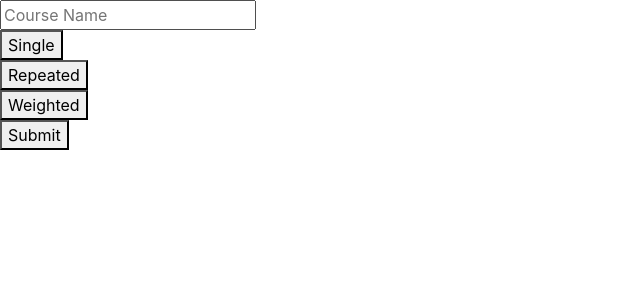
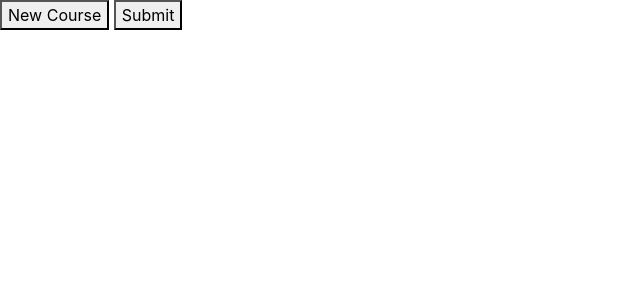
Before and after one commit to gjchow/grade-sheet, a Flask app: page / in a window 1280 px wide. Shown: the top 300 px of the page, without its empty margins (0-640 px from the left). Run offline with Flask 2, Linux system fonts and the light colour scheme; some libraries are stand-ins or nearby versions.

Commit message:
Can add new course

```diff
--- a/app.py
+++ b/app.py
@@ -1,4 +1,7 @@
 from flask import Flask, render_template, request
+
+from spreadsheet import spreadsheet
+
 app = Flask(__name__)
 
 
@@ -7,11 +10,21 @@ def home():
     info = ''
     if request.method == 'POST':
         req = request.form
-        print(req)
+        values = []
+        num = 'e'
+        add = []
         for item in req:
-            print(item)
+            if item[-1] == num:
+                add.append(req[item])
+            else:
+                values.append(add)
+                add = [req[item]]
+                num = item[-1]
+        values.append(add)
+        spreadsheet(values)
+
     return render_template('index.html', info=info)
 
 
 if __name__ == '__main__':
-    app.run(debug=True)
+    app.run(debug=True, port=8000)
--- a/main.py
+++ b/spreadsheet.py
@@ -10,11 +10,8 @@ from google.oauth2.credentials import Credentials
 # If modifying these scopes, delete the file token.json.
 SCOPES = ['https://www.googleapis.com/auth/spreadsheets']
 
-# The ID and range of a sample spreadsheet.
-SAMPLE_SPREADSHEET_ID = '1BxiMVs0XRA5nFMdKvBdBZjgmUUqptlbs74OgvE2upms'
-SAMPLE_RANGE_NAME = 'Class Data!A2:E'
 
-def main():
+def spreadsheet(data, courses):
     """Shows basic usage of the Sheets API.
     Prints values from a sample spreadsheet.
     """
@@ -42,27 +39,29 @@ def main():
 
     spreadsheet_id = ''
     entries = 0
-    courses = 0
     repeat_entries = 0
     repeat_courses = 0
     start_col = num_to_col((courses*4)+1)
     repeat_col = num_to_col((repeat_courses*2)+1)
     values = []
     repeated_values = []
-    name = 'Test101'
+    name = data.pop(0)[0]
     values.extend(title(name))
-    values.extend(weighted_repeated('Test', 3, [25, 20], entries, courses*4))
-    entries += 3
-    values.append(single_entry('Homework', 40))
-    entries += 1
-    entry = repeated_entry('Quiz', 15, 4, 3, repeat_entries, repeat_courses*2)
-    entries += 1
-    repeat_entries += 4
-    values.extend(weighted_repeated('TermTest', 2, [25, 20], entries, courses * 4))
-    entries += 2
-    values.append(entry[0])
-    for entry_name in entry[1]:
-        repeated_values.append([entry_name])
+    for entry in data:
+        if len(entry) == 2:
+            values.append(single_entry(entry[0], int(entry[1])))
+            entries += 1
+        elif len(entry) == 3:
+            weights = entry[1].split()
+            values.extend(weighted_repeated(entry[0], int(entry[2]), weights, entries, courses * 4))
+            entries += int(entry[2])
+        elif len(entry) == 4:
+            enter = repeated_entry(entry[0], int(entry[1]), int(entry[2]), int(entry[3]), repeat_entries, repeat_courses * 2)
+            entries += 1
+            repeat_entries += int(entry[2])
+            values.append(enter[0])
+            for entry_name in enter[1]:
+                repeated_values.append([entry_name])
 
 
     if len(values) > 3:
@@ -175,7 +174,3 @@ def num_to_col(num: int):
         return chr(num + 64)
     else:
         return num_to_col(num // 26) + num_to_col(num % 26)
-
-
-if __name__ == '__main__':
-    main()
--- a/static/scripts/main.js
+++ b/static/scripts/main.js
@@ -1,20 +1,28 @@
 $(document).ready(function() {
     let num = 0;
-    $("#single-button").click(function() {
+    let courses = 0;
+    $(".single-button").click(function() {
         num += 1;
+        count = this.id[this.id.length -1]
         entry = $("#single").clone(true);
         entry.attr('hidden', false);
+
         temp = entry.children('.item-name');
         temp.attr('name', 'item-name'+num);
         temp.attr('disabled', false);
+
         temp = entry.children('.percentage');
         temp.attr('name', 'percentage'+num);
         temp.attr('disabled', false);
-        entry.insertAfter("form > div:last-child");
+
+        course = $("#course"+count);
+        end = course.children('div').last()
+        entry.insertAfter(end);
     });
 
-    $("#repeated-button").click(function() {
+    $(".repeated-button").click(function() {
         num += 1;
+        count = this.id[this.id.length -1]
         entry = $("#repeated").clone(true);
         entry.attr('hidden', false);
 
@@ -34,11 +42,14 @@ $(document).ready(function() {
         temp.attr('name', 'counted-items'+num);
         temp.attr('disabled', false);
 
-        entry.insertAfter("form > div:last-child");
+        course = $("#course"+count);
+        end = course.children('div').last()
+        entry.insertAfter(end);
     });
 
-    $("#weighted-button").click(function() {
+    $(".weighted-button").click(function() {
         num += 1;
+        count = this.id[this.id.length -1]
         entry = $("#weighted").clone(true);
         entry.attr('hidden', false);
         temp = entry.children('.item-name');
@@ -53,6 +64,29 @@ $(document).ready(function() {
         temp.attr('name', 'num-items'+num);
         temp.attr('disabled', false);
 
-        entry.insertAfter("form > div:last-child");
+        course = $("#course"+count);
+        end = course.children('div').last()
+        entry.insertAfter(end);
+    });
+
+    $("#course-button").click(function(){
+        console.log(courses)
+        if (courses < 10) {
+            courses += 1
+            course = $("#course").clone(true)
+            course.attr('id', 'course'+courses);
+            course.attr('hidden', false);
+
+            temp = course.children('.single-button');
+            temp.attr('id', 'single-button'+courses);
+
+            temp = course.children('.repeated-button');
+            temp.attr('id', 'repeated-button'+courses);
+
+            temp = course.children('.weighted-button');
+            temp.attr('id', 'weighted-button'+courses);
+
+            course.insertAfter("form > div:last-child");
+        }
     });
 });
--- a/templates/index.html
+++ b/templates/index.html
@@ -4,10 +4,12 @@
     <meta charset="UTF-8">
     <title>GradeSheet</title>
     <script src="https://ajax.googleapis.com/ajax/libs/jquery/3.5.1/jquery.min.js"></script>
+    <script src="{{ url_for('static', filename='scripts/main.js') }}"></script>
     <link rel="stylesheet" href="https://stackpath.bootstrapcdn.com/bootstrap/4.5.2/css/bootstrap.min.css" integrity="sha384-JcKb8q3iqJ61gNV9KGb8thSsNjpSL0n8PARn9HuZOnIxN0hoP+VmmDGMN5t9UJ0Z" crossorigin="anonymous">
 </head>
 <body>
-    <form action="" method="post" id="grades">
+    <form action="" method="post" id="grades" autocomplete="off">
+        <div id="course" hidden>
             <div>
                 <input name="course-name" placeholder="Course Name" required>
             </div>
@@ -19,21 +21,21 @@
                 <input name="item-name" class="item-name" placeholder="Entry Name" disabled>
                 <input name="percentage" class="percentage" placeholder="Percentage of Grade" disabled>
                 <input name="num-items" class="num-items" placeholder="Number of Entries" disabled>
-            <input name="counted-items" class="counted-items" placeholder="Number of Counted Entries" disabled>
+                <input name="counted-items" class="counted-items" placeholder="Counted Entries" disabled>
             </div>
             <div id="weighted" hidden>
                 <input name="item-name" class="item-name" placeholder="Entry Name" disabled>
-            <input name="percentage" class="percentage" placeholder="Weighted Percentages of Grade" disabled>
+                <input name="percentage" class="percentage" placeholder="Weighted Percentages" disabled>
                 <input name="num-items" class="num-items" placeholder="Number of Entries" disabled>
             </div>
+            <button type="button" class="single-button" id="single-button">Single</button>
+            <button type="button" class="repeated-button" id="repeated-button">Repeated</button>
+            <button type="button" class="weighted-button" id="weighted-button">Weighted</button>
+        </div>
     </form>
+    <button type="button" class="course-button" id="course-button">New Course</button>
+    <button type="submit" class="submit" id="submit" form="grades">Submit</button>
 
-    <button type="button" class="button" id="single-button">Single</button><br>
-    <button type="button" class="button" id="repeated-button">Repeated</button><br>
-    <button type="button" class="button" id="weighted-button">Weighted</button><br>
-    <button type="submit" class="submit" id="submit" form="grades">Submit</button><br><br>
-
-    <script src="{{ url_for('static', filename='scripts/main.js') }}"></script>
     <!--For bootstrap-->
     <script src="https://code.jquery.com/jquery-3.5.1.slim.min.js" integrity="sha384-DfXdz2htPH0lsSSs5nCTpuj/zy4C+OGpamoFVy38MVBnE+IbbVYUew+OrCXaRkfj" crossorigin="anonymous"></script>
     <script src="https://cdn.jsdelivr.net/npm/popper.js@1.16.1/dist/umd/popper.min.js" integrity="sha384-9/reFTGAW83EW2RDu2S0VKaIzap3H66lZH81PoYlFhbGU+6BZp6G7niu735Sk7lN" crossorigin="anonymous"></script>
```
Lines whose indentation alone changed are shown as unchanged.
